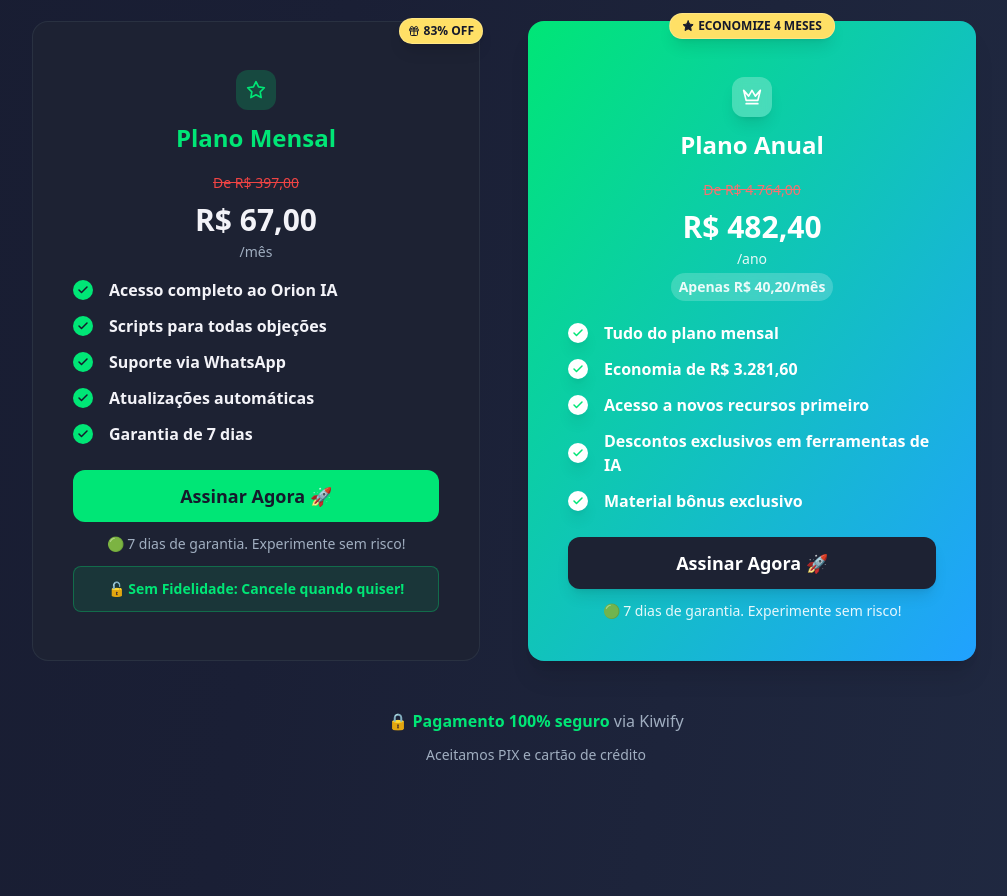
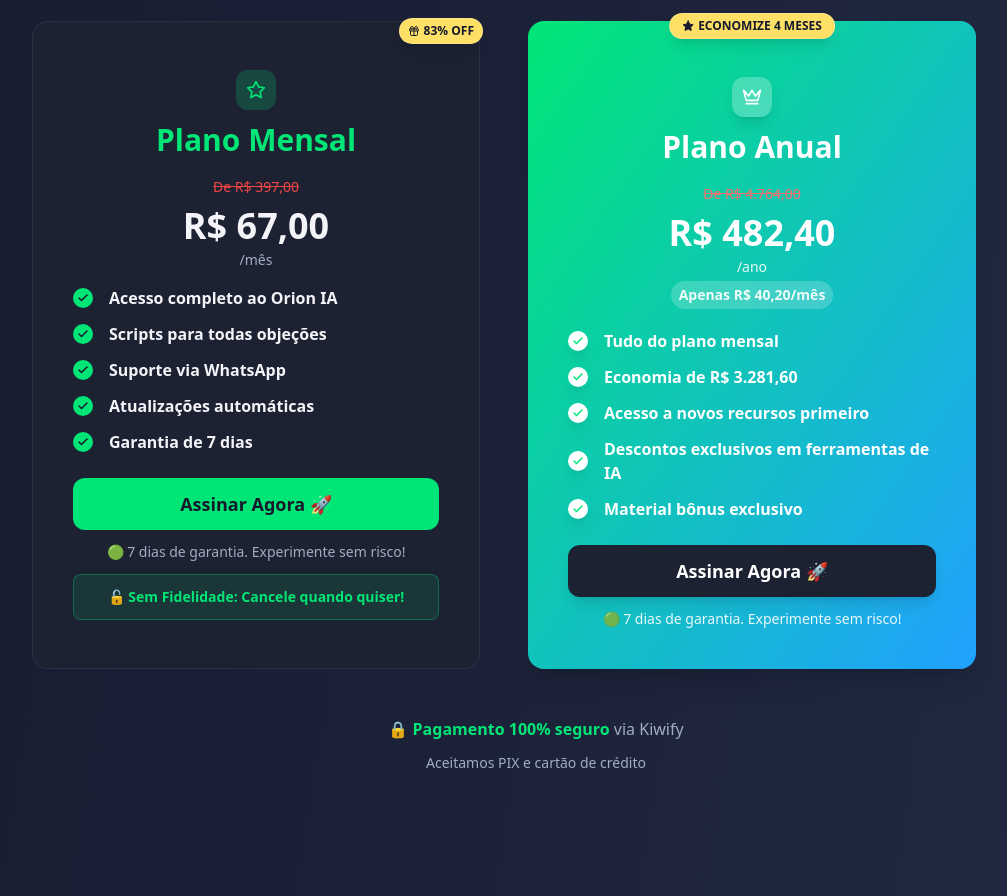
Before and after one commit to spolistoreoficial-max/consultorce, a React (Vite) app: page / in a window 1280 px wide. Shown: the part 5120-6016 px from the top of the page, without its empty margins (104-1111 px from the left). Built offline with nearby package versions, Linux system fonts and the light colour scheme.

Commit message:
Aumentar fonte dos títulos e valores dos planos

```diff
--- a/src/components/PricingTable.tsx
+++ b/src/components/PricingTable.tsx
@@ -131,14 +131,14 @@ const PricingTable = () => {
               <div className="w-8 h-8 md:w-10 md:h-10 bg-[#00e676]/20 rounded-xl flex items-center justify-center mx-auto mb-2 md:mb-3">
                 <Star className="w-4 h-4 md:w-5 md:h-5 text-[#00e676]" strokeWidth={2} />
               </div>
-              <h3 className="text-base md:text-lg lg:text-2xl font-bold mb-1 md:mb-2 text-[#00e676]">Plano Mensal</h3>
+              <h3 className="text-lg md:text-xl lg:text-3xl font-bold mb-1 md:mb-2 text-[#00e676]">Plano Mensal</h3>
             </div>
 
             <div className="text-center mb-3 md:mb-4">
               <div className="mb-1 md:mb-2">
                 <span className="text-xs md:text-sm text-red-500 line-through font-medium">De R$ 397,00</span>
               </div>
-              <div className="text-lg md:text-xl lg:text-3xl font-bold text-[#f3f3f8] mb-1">
+              <div className="text-xl md:text-2xl lg:text-4xl font-bold text-[#f3f3f8] mb-1">
                 R$ 67,00
               </div>
               <div className="text-xs md:text-sm text-[#a0aec0] font-medium">/mês</div>
@@ -187,14 +187,14 @@ const PricingTable = () => {
               <div className="w-8 h-8 md:w-10 md:h-10 bg-white/25 rounded-xl flex items-center justify-center mx-auto mb-2 md:mb-3 shadow-lg backdrop-blur-sm">
                 <Crown className="w-4 h-4 md:w-5 md:h-5 text-white" strokeWidth={2} />
               </div>
-              <h3 className="text-base md:text-lg lg:text-2xl font-bold mb-1 md:mb-2 text-white">Plano Anual</h3>
+              <h3 className="text-lg md:text-xl lg:text-3xl font-bold mb-1 md:mb-2 text-white">Plano Anual</h3>
             </div>
 
             <div className="text-center mb-3 md:mb-4">
               <div className="mb-1 md:mb-2">
                 <span className="text-xs md:text-sm text-red-400 line-through font-medium">De R$ 4.764,00</span>
               </div>
-              <div className="text-lg md:text-xl lg:text-3xl font-bold text-white mb-1">
+              <div className="text-xl md:text-2xl lg:text-4xl font-bold text-white mb-1">
                 R$ 482,40
               </div>
               <div className="text-xs md:text-sm text-white/90 font-medium mb-1">/ano</div>
```
